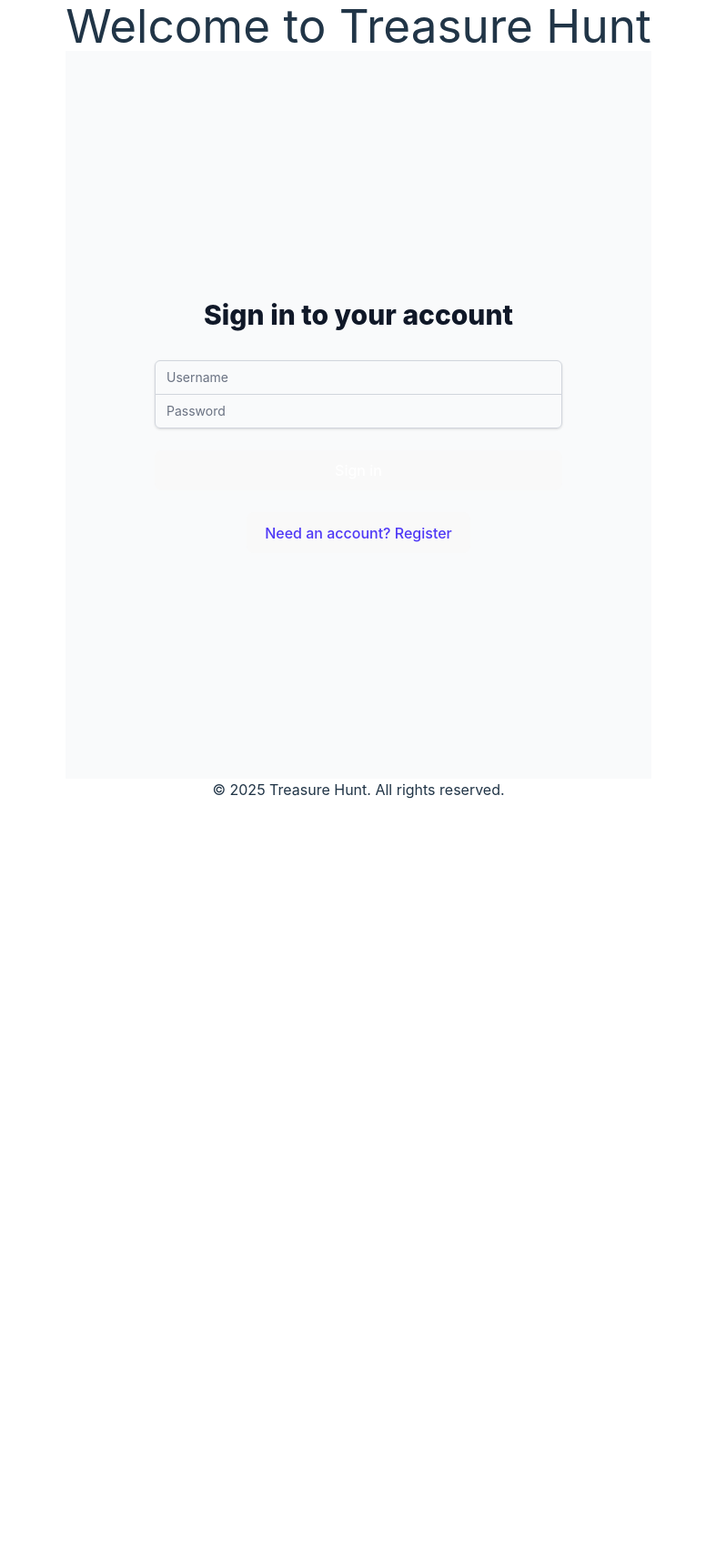
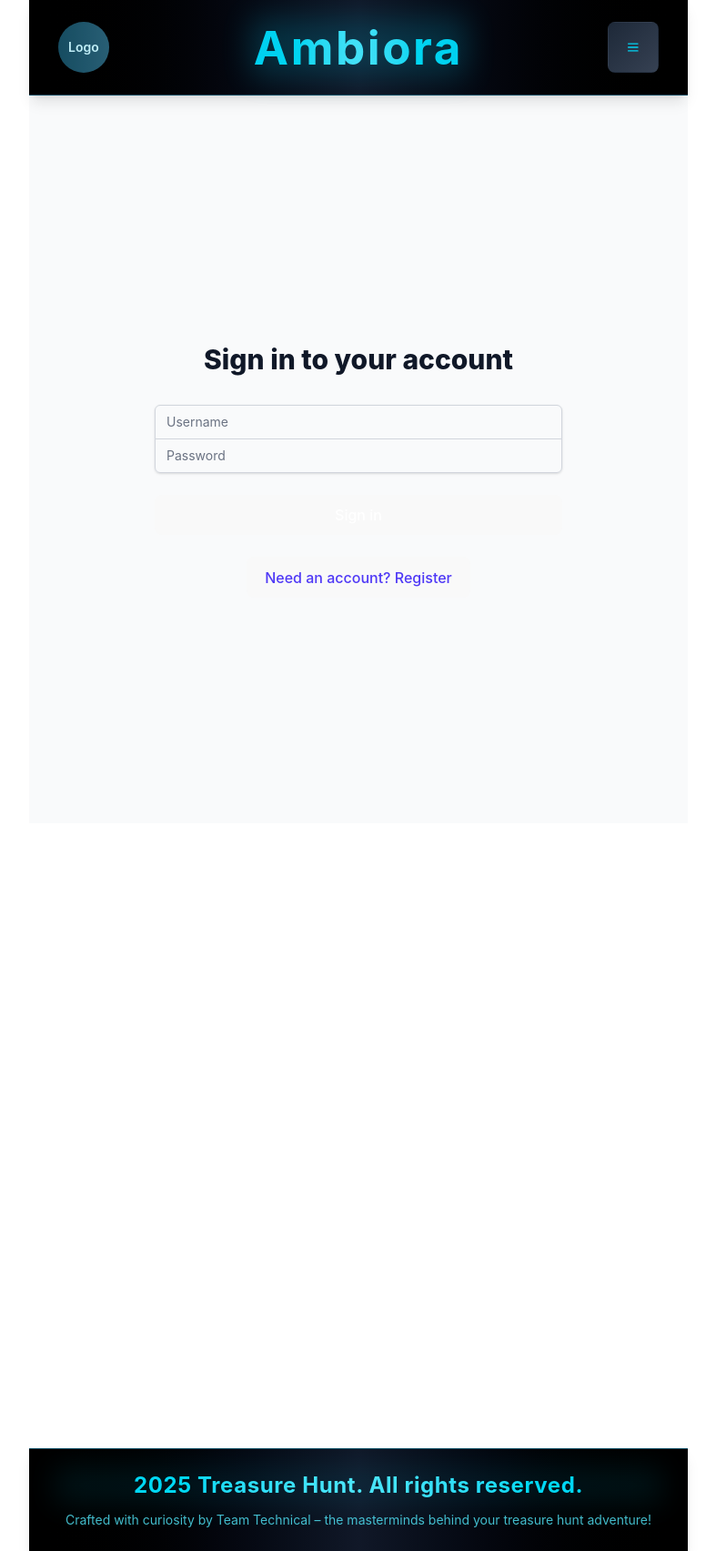
Before and after one commit to BLANK0104/Treasure_Hunt_Frontend, a React (Vite) app: page / in a window 1280 px wide. Shown: the whole page at 91% size, without its empty margins (246-1033 px from the left). Before the commit the page ends 880 px from the top, so only its background shows below. Built offline with nearby package versions, Linux system fonts and the light colour scheme.

Commit message:
footer and header layout

```diff
--- a/src/components/footer/Footer.jsx
+++ b/src/components/footer/Footer.jsx
@@ -1,9 +1,35 @@
 import React from 'react';
 
-const Footer = () => (
-  <footer>
-    <p>&copy; 2025 Treasure Hunt. All rights reserved.</p>
-  </footer>
-);
+const Layout = () => {
+  return (
+    <div className="min-h-screen flex flex-col">
+      {/* Main content area */}
+      <main className="flex-grow">
+        {/* Your page content goes here */}
+      </main>
 
-export default Footer;
+      {/* Footer - now responsive and sticky */}
+      <footer className="relative bg-gradient-to-r from-black via-gray-900 to-black text-cyan-400 py-4 md:py-6 px-4 md:px-8 shadow-lg border-t border-cyan-900">
+        <div className="max-w-4xl mx-auto">
+          {/* Main footer text with glow effect */}
+          <div className="relative group text-center mb-2 md:mb-3">
+            <h2 className="text-lg md:text-2xl font-bold tracking-wide text-transparent bg-clip-text bg-gradient-to-r from-cyan-400 via-cyan-300 to-cyan-400">
+              2025 Treasure Hunt. All rights reserved.
+            </h2>
+            <div className="absolute -inset-1 bg-cyan-500 opacity-10 group-hover:opacity-20 blur-lg transition-all duration-300"></div>
+          </div>
+
+          {/* Subtext with animated gradient - now responsive */}
+          <div className="relative text-center">
+            <p className="text-xs md:text-sm text-cyan-300/80 hover:text-cyan-300 transition-colors duration-300 px-2">
+              Crafted with curiosity by Team Technical – the masterminds behind your treasure hunt adventure!
+            </p>
+            <div className="absolute -inset-1 bg-cyan-500 opacity-0 group-hover:opacity-10 blur-lg transition-all duration-300"></div>
+          </div>
+        </div>
+      </footer>
+    </div>
+  );
+};
+
+export default Layout;
--- a/src/components/header/Header.jsx
+++ b/src/components/header/Header.jsx
@@ -1,9 +1,62 @@
-import React from 'react';
+import React, { useState } from 'react';
+import { Menu, X } from 'lucide-react';
 
-const Header = () => (
-  <header>
-    <h1>Welcome to Treasure Hunt</h1>
-  </header>
-);
+const Header = () => {
+  const [isMenuOpen, setIsMenuOpen] = useState(false);
+
+  return (
+    <header className="relative flex flex-col w-full">
+      {/* Main Header Bar */}
+      <div className="relative flex items-center justify-between bg-gradient-to-r from-black via-gray-900 to-black text-cyan-400 py-3 md:py-6 px-4 md:px-8 shadow-lg border-b border-cyan-900">
+        {/* Animated Logo */}
+        <div className="relative w-10 h-10 md:w-14 md:h-14 bg-gradient-to-r from-gray-800 to-gray-700 rounded-full flex items-center justify-center transform hover:scale-110 transition-transform duration-300 cursor-pointer">
+          <div className="absolute inset-0 bg-cyan-500 rounded-full opacity-20 animate-pulse"></div>
+          <span className="text-white text-xs md:text-sm font-semibold">Logo</span>
+        </div>
+
+        {/* Title with animated gradient and glow */}
+        <div className="relative group">
+          <div className="overflow-hidden">
+            <h1 className="text-3xl md:text-5xl font-bold tracking-wider text-transparent bg-clip-text bg-gradient-to-r from-cyan-400 via-cyan-300 to-cyan-400 hover:from-cyan-300 hover:via-cyan-200 hover:to-cyan-300 transition-all duration-300">
+              Ambiora
+            </h1>
+          </div>
+          <div className="absolute -inset-1 bg-cyan-500 opacity-20 group-hover:opacity-30 blur-lg transition-all duration-300"></div>
+        </div>
+
+        {/* Menu Button */}
+        <button
+          onClick={() => setIsMenuOpen(!isMenuOpen)}
+          className="relative w-10 h-10 md:w-14 md:h-14 rounded-lg bg-gradient-to-br from-gray-800 to-gray-700 flex items-center justify-center cursor-pointer hover:from-gray-700 hover:to-gray-600 transition-all duration-300"
+        >
+          {isMenuOpen ? (
+            <X className="w-6 h-6 text-cyan-400 transform transition-transform duration-300 hover:rotate-90" />
+          ) : (
+            <Menu className="w-6 h-6 text-cyan-400 transform transition-transform duration-300 hover:scale-110" />
+          )}
+        </button>
+      </div>
+
+      {/* Mobile Menu - Slides down when open */}
+      <div className={`absolute top-full left-0 w-full bg-gray-900/95 backdrop-blur-sm transform transition-all duration-300 ${isMenuOpen ? 'translate-y-0 opacity-100' : '-translate-y-full opacity-0'}`}>
+        <nav className="p-4 space-y-3">
+          {['Home', 'Hunt', 'Leaderboard', 'Profile'].map((item) => (
+            <div key={item} className="group">
+              <a
+                href="#"
+                className="block text-cyan-400 hover:text-cyan-300 py-2 px-4 rounded-lg transition-all duration-300 hover:bg-cyan-500/10"
+              >
+                <span className="relative">
+                  {item}
+                  <span className="absolute -bottom-1 left-0 w-0 h-0.5 bg-cyan-400 group-hover:w-full transition-all duration-300"></span>
+                </span>
+              </a>
+            </div>
+          ))}
+        </nav>
+      </div>
+    </header>
+  );
+};
 
 export default Header;
```
